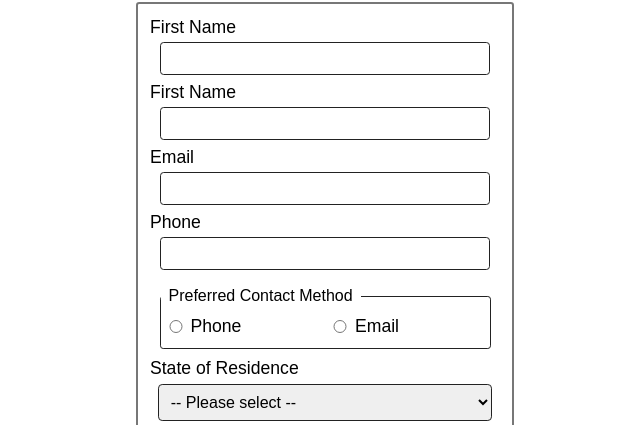
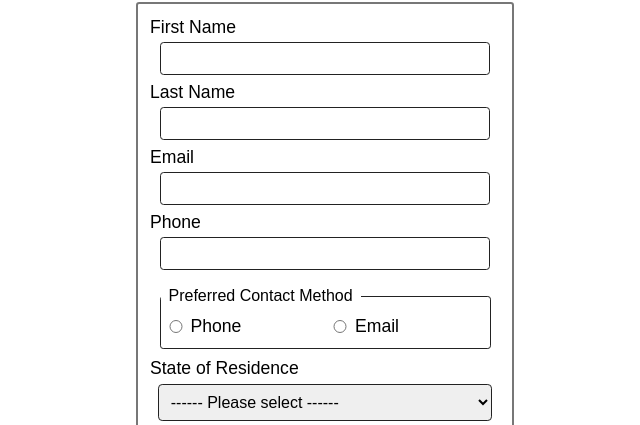
Before and after one commit to kimberlychenqq/1.3-Activity, a plain HTML site: page index.html in a window 1280 px wide. Shown: the part 693-1118 px from the top of the page, 315-955 px from the left. Drawn offline with Linux system fonts and the light colour scheme.

Commit message:
Update index.html
fix minor issues

```diff
--- a/index.html
+++ b/index.html
@@ -30,7 +30,7 @@
 		<form>
 			<label for="first-name">First Name</label>
 			<input type="text" id="first-name" name="first" required>
-			<label for="last-name">First Name</label>
+			<label for="last-name">Last Name</label>
 			<input type="text" id="last-name"name="last" required>
 			<label for="user-email">Email</label>
 			<input type="email" id="user-email"name="email" required>
@@ -38,14 +38,14 @@
 			<input type="phone" id="user-phone" name="phone" required>
 			<fieldset>
 				<legend>Preferred Contact Method</legend>
-				<input type="radio" id="p-phone" value="phone" required>
+				<input type="radio" id="p-phone" name="contact-method" value="phone" required>
 				<label for="p-phone">Phone</label>
-				<input type="radio" id="p-email" value="email">
+				<input type="radio" id="p-email" name="contact-method" value="email">
 				<label for="p-email">Email</label>
 			</fieldset>
 			<label for="user-state">State of Residence</label>
 			<select id="user-state" name="state" required>
-				<option value="please-select">-- Please select --</option>
+				<option value="please-select">------ Please select ------</option>
 				<option value="AL">Alabama</option>
 				<option value="AK">Alaska</option>
 				<option value="AZ">Arizona</option>
@@ -84,7 +84,7 @@
 				<option value="OR">Oregon</option>
 				<option value="PA">Pennsylvania</option>
 				<option value="RI">Rhode Island</option>
-				<option value="SA">South Carolina</option>
+				<option value="SC">South Carolina</option>
 				<option value="SD">South Dakota</option>
 				<option value="TN">Tennessee</option>
 				<option value="TX">Texas</option>
```
